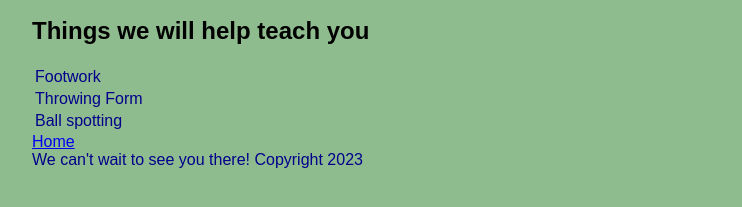
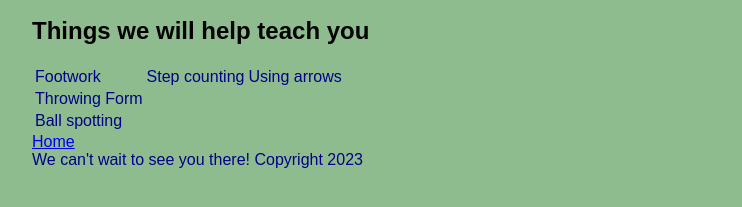
Before and after one commit to annessakester/Aboutus, a plain HTML site: page aboutus.html in a window 1280 px wide. Shown: the part 143-350 px from the top of the page, without its empty margins (160-902 px from the left). Drawn offline with Linux system fonts and the light colour scheme.

Commit message:
Add files via upload

```diff
--- a/aboutus.html
+++ b/aboutus.html
@@ -20,8 +20,8 @@
      <table>
         <tr>
           <td>Footwork</td>
-         <td></td>
-         <td></td>
+         <td>Step counting</td>
+         <td>Using arrows</td>
          </tr>
         <tr>
           <td>Throwing Form</td>
```
